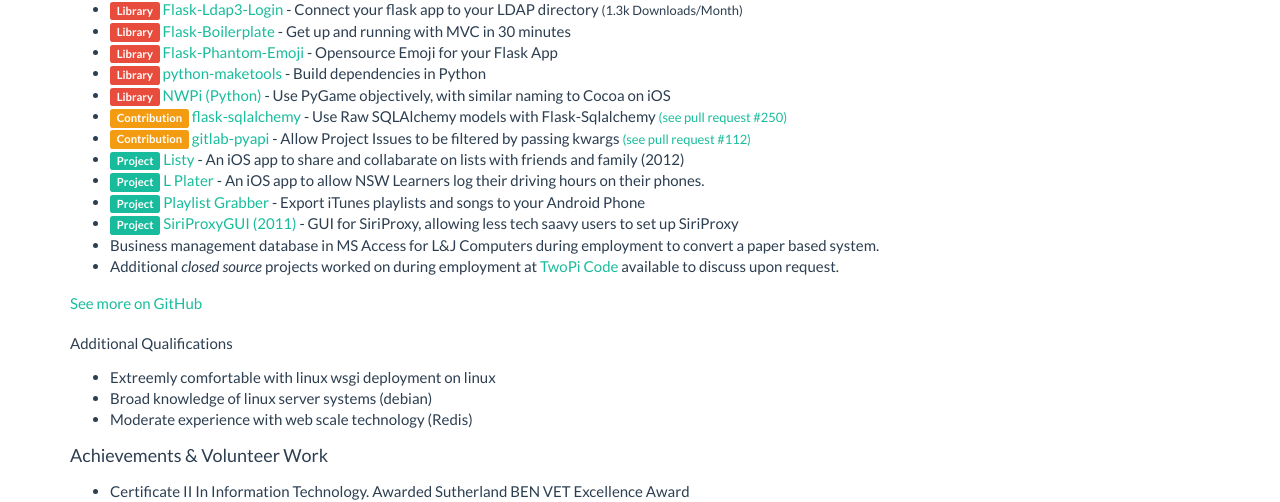
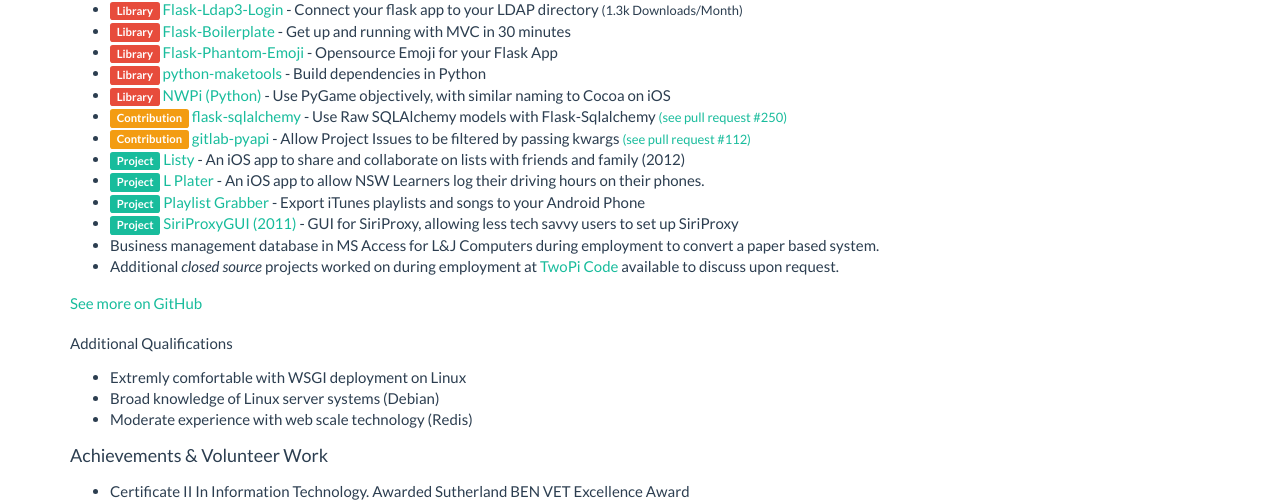
Before and after one commit to nickw444/nickw444.github.io, a Jekyll site: the page resume/index.html, which Jekyll copies as it is, in a window 1280 px wide. Shown: the part 957-1459 px from the top of the page. Built offline with Jekyll 4.4.1, drawn with Linux system fonts in a browser that asks for light colours.

Commit message:
Fix spelling

```diff
--- a/resume/cover_google_intern.html
+++ b/resume/cover_google_intern.html
@@ -58,7 +58,7 @@
                 Additionally, I am regularly publishing open source code, either in contributions to open source repos or my own projects that I am sharing with the world. <a href="index.html">My attached resume contains more details about these.</a>
             </p>
             <p>
-                My skills aren't just limited to programming, I've had a great amount of hands on with linux server management, deploying my own webapps, running multiple VPS's, and even more experience whilst working in IT for 2 years.
+                My skills aren't just limited to programming, I've had a great amount of hands on with Linux server management, deploying my own webapps, running multiple VPS's, and even more experience whilst working in IT for 2 years.
             </p>
             <p>
                 The past year of university has allowed me to broaden my knowledge and learn more about team work, code quality and time management.
--- a/resume/index.html
+++ b/resume/index.html
@@ -134,18 +134,18 @@
                 <li><span class="label label-danger">Library</span> <a href="https://github.com/nickw444/NWPi">NWPi (Python)</a> - Use PyGame objectively, with similar naming to Cocoa on iOS</li>
                 <li><span class="label label-warning">Contribution</span> <a href="https://github.com/mitsuhiko/flask-sqlalchemy">flask-sqlalchemy</a> - Use Raw SQLAlchemy models with Flask-Sqlalchemy <span class="small"><a href="https://github.com/mitsuhiko/flask-sqlalchemy/pull/250">(see pull request #250)</a></span></li>
                 <li><span class="label label-warning">Contribution</span> <a href="https://github.com/Itxaka/pyapi-gitlab">gitlab-pyapi</a> - Allow Project Issues to be filtered by passing kwargs <span class="small"><a href="https://github.com/Itxaka/pyapi-gitlab/pull/112">(see pull request #112)</a></span></li>
-                <li><span class="label label-success">Project</span> <a href="http://listy.nickwhyte.com/">Listy</a> - An iOS app to share and collabarate on lists with friends and family (2012)</li>
+                <li><span class="label label-success">Project</span> <a href="http://listy.nickwhyte.com/">Listy</a> - An iOS app to share and collaborate on lists with friends and family (2012)</li>
                 <li><span class="label label-success">Project</span> <a href="https://itunes.apple.com/tw/app/id458958123?mt=8">L Plater</a> - An iOS app to allow NSW Learners log their driving hours on their phones.</li>
                 <li><span class="label label-success">Project</span> <a href="https://github.com/nickw444/playlist-grabber">Playlist Grabber</a> - Export iTunes playlists and songs to your Android Phone</li>
-                <li><span class="label label-success">Project</span> <a href="https://github.com/nickw444/SiriProxyGUI">SiriProxyGUI (2011)</a> - GUI for SiriProxy, allowing less tech saavy users to set up SiriProxy</li>
+                <li><span class="label label-success">Project</span> <a href="https://github.com/nickw444/SiriProxyGUI">SiriProxyGUI (2011)</a> - GUI for SiriProxy, allowing less tech savvy users to set up SiriProxy</li>
                 <li>Business management database in MS Access for L&amp;J Computers during employment to convert a paper based system.</li>
                 <li>Additional <i>closed source</i> projects worked on during employment at <a href="http://twopicode.com/">TwoPi Code</a> available to discuss upon request.</li>
             </ul>
             <a href="https://github.com/nickw444">See more on GitHub</a>
             <h3>Additional Qualifications</h3>
             <ul>
-                <li>Extreemly comfortable with linux wsgi deployment on linux</li>
-                <li>Broad knowledge of linux server systems (debian)</li>
+                <li>Extremly comfortable with WSGI deployment on Linux</li>
+                <li>Broad knowledge of Linux server systems (Debian)</li>
                 <li>Moderate experience with web scale technology (Redis)</li>
             </ul>
 
```
Also changed, not shown: 2 other files.
